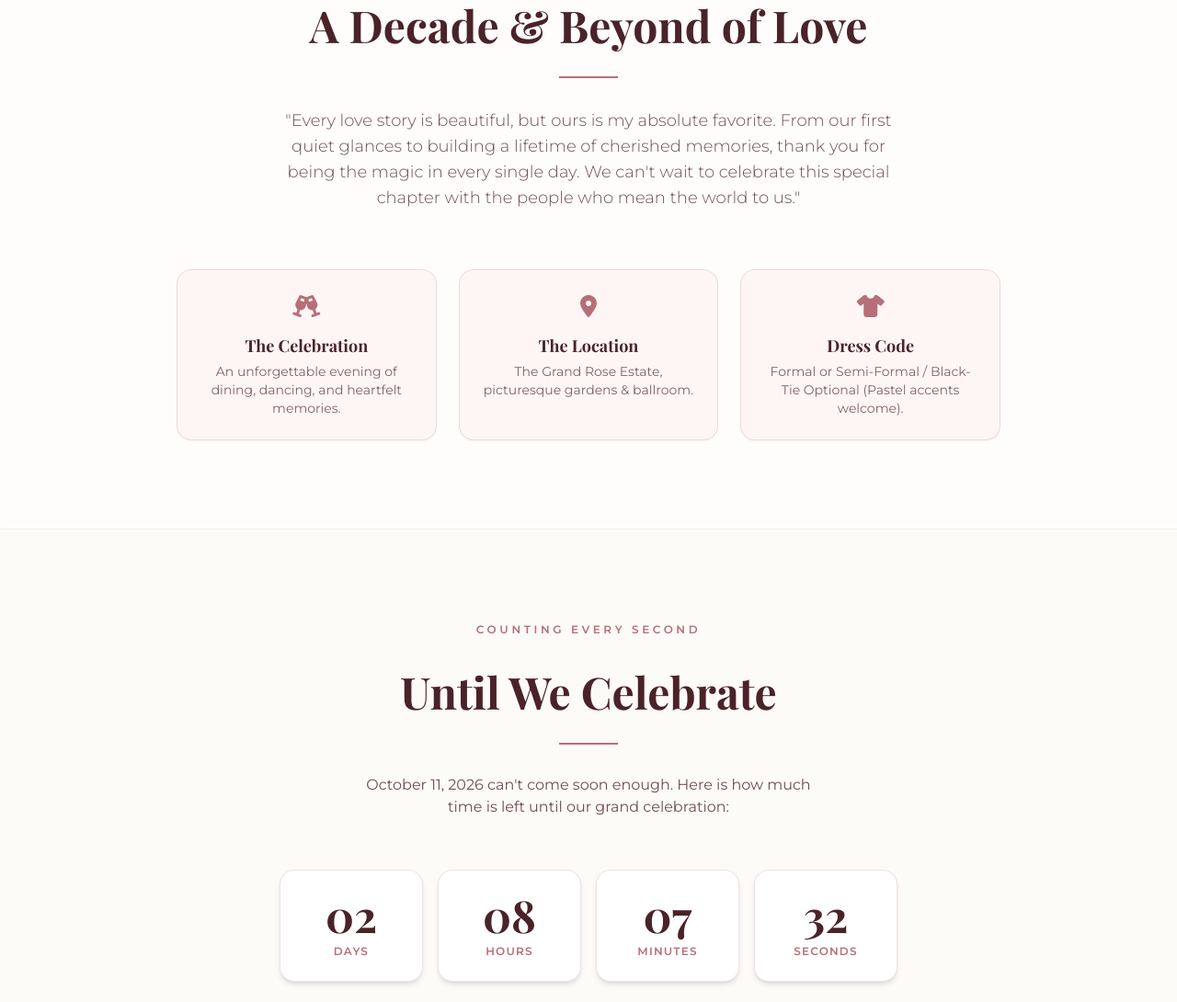
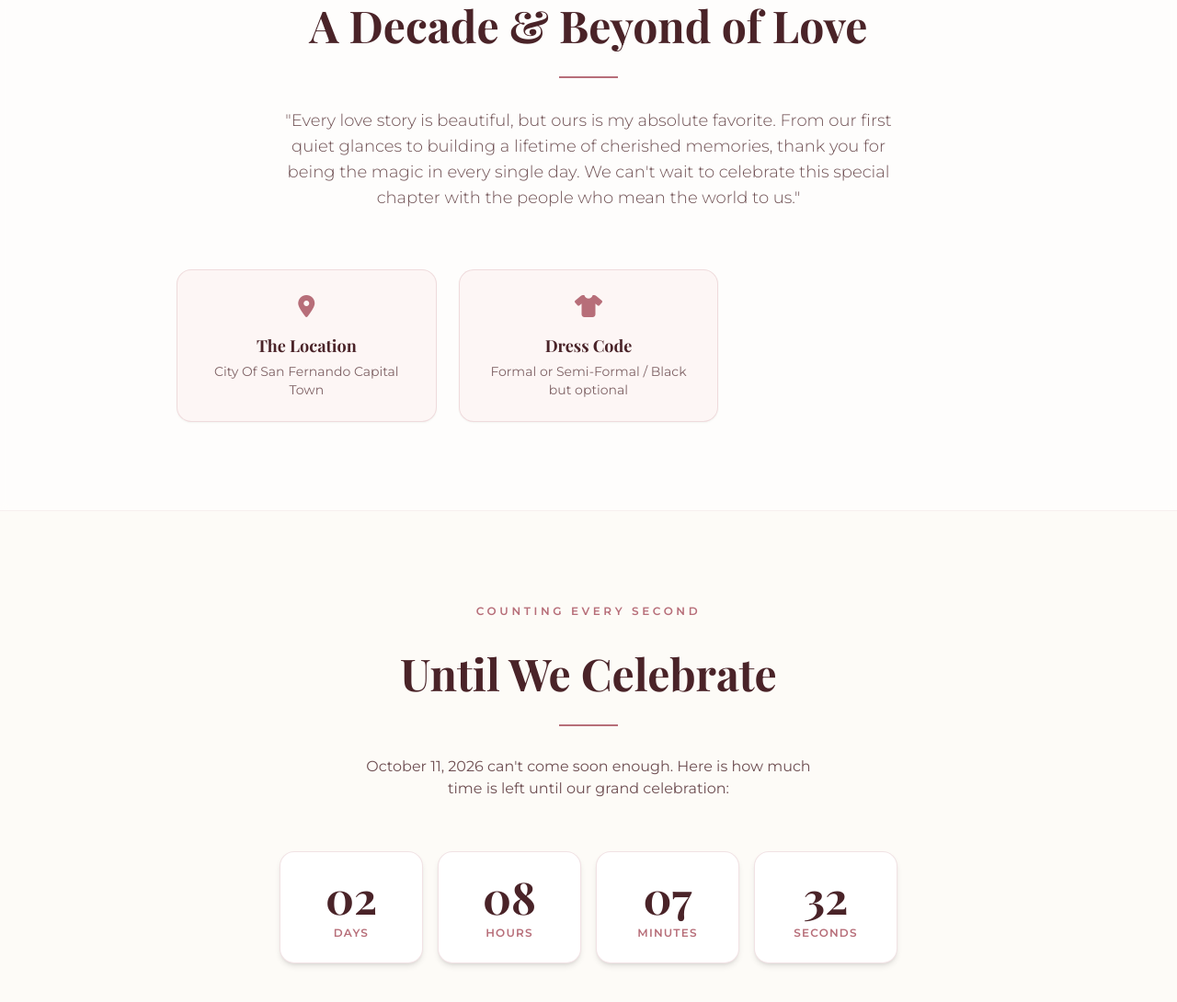
Before and after one commit to kaloysinio0912-code/Invitation-for-Anniversary, a plain HTML site: page index.html in a window 1280 px wide. Shown: the part 894-1984 px from the top of the page at 92% size. Drawn offline with nearby package versions, Linux system fonts and the light colour scheme; a web font is replaced by a local one.

Commit message:
Update index.html

```diff
--- a/index.html
+++ b/index.html
@@ -123,20 +123,16 @@
                     "Every love story is beautiful, but ours is my absolute favorite. From our first quiet glances to building a lifetime of cherished memories, thank you for being the magic in every single day. We can't wait to celebrate this special chapter with the people who mean the world to us."
                 </p>
                 <div class="grid grid-cols-1 md:grid-cols-3 gap-6 pt-8">
-                    <div class="p-6 rounded-2xl bg-blushPink/40 border border-roseGold/20 shadow-sm">
-                        <div class="text-roseGold text-2xl mb-3"><i class="fa-solid fa-champagne-glasses"></i></div>
-                        <h3 class="font-romantic font-bold text-lg mb-1 text-deepWine">The Celebration</h3>
-                        <p class="text-sm text-deepWine/70">An unforgettable evening of dining, dancing, and heartfelt memories.</p>
-                    </div>
+
                     <div class="p-6 rounded-2xl bg-blushPink/40 border border-roseGold/20 shadow-sm">
                         <div class="text-roseGold text-2xl mb-3"><i class="fa-solid fa-location-dot"></i></div>
                         <h3 class="font-romantic font-bold text-lg mb-1 text-deepWine">The Location</h3>
-                        <p class="text-sm text-deepWine/70">The Grand Rose Estate, picturesque gardens &amp; ballroom.</p>
+                        <p class="text-sm text-deepWine/70">City Of San Fernando Capital Town</p>
                     </div>
                     <div class="p-6 rounded-2xl bg-blushPink/40 border border-roseGold/20 shadow-sm">
                         <div class="text-roseGold text-2xl mb-3"><i class="fa-solid fa-shirt"></i></div>
                         <h3 class="font-romantic font-bold text-lg mb-1 text-deepWine">Dress Code</h3>
-                        <p class="text-sm text-deepWine/70">Formal or Semi-Formal / Black-Tie Optional (Pastel accents welcome).</p>
+                        <p class="text-sm text-deepWine/70">Formal or Semi-Formal / Black but optional</p>
                     </div>
                 </div>
             </div>
```
